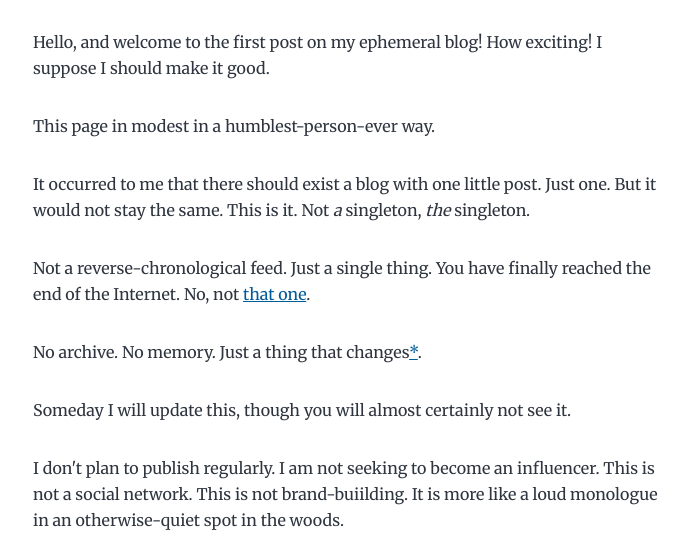
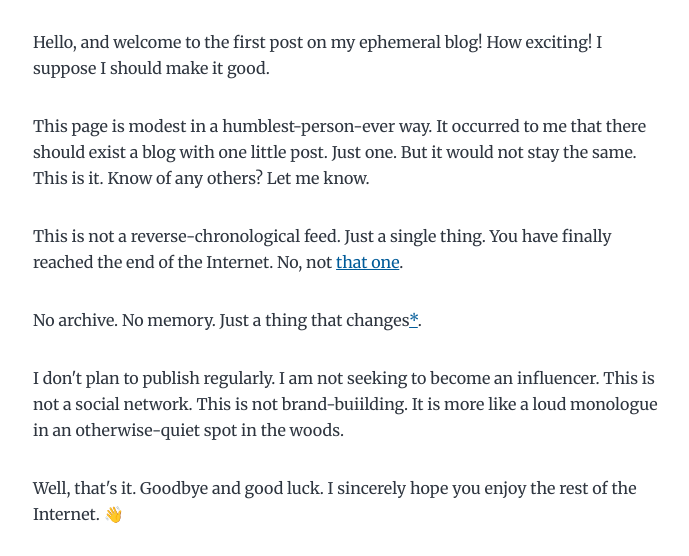
Before and after one commit to lucasgonze/ephemerablog, a Gatsby site: page /one-and-only/ in a window 1280 px wide. Shown: the part 211-767 px from the top of the page, without its empty margins (291-980 px from the left). Built offline with nearby package versions, Linux system fonts and the light colour scheme; Gatsby itself is replaced by a stand-in of ours.

Commit message:
Update one-and-only.md

```diff
--- a/content/blog/one-and-only.md
+++ b/content/blog/one-and-only.md
@@ -6,16 +6,12 @@ description: "When Candide meets up with his old tutor Pangloss, the latter is i
 
 Hello, and welcome to the first post on my ephemeral blog!  How exciting! I suppose I should make it good.
 
-This page in modest in a humblest-person-ever way.
+This page is modest in a humblest-person-ever way. It occurred to me that there should exist a blog with one little post. Just one. But it would not stay the same. This is it. Know of any others? Let me know.
 
-It occurred to me that there should exist a blog with one little post. Just one. But it would not stay the same. This is it. Not *a* singleton, *the* singleton.
-
-Not a reverse-chronological feed. Just a single thing. You have finally reached the end of the Internet. No, not [that one](http://hmpg.net/ "there").
+This is not a reverse-chronological feed. Just a single thing. You have finally reached the end of the Internet. No, not [that one](http://hmpg.net/ "there").
 
 No archive. No memory. Just a thing that changes[*](https://ephemerablog.vercel.app/rss.xml).
 
-Someday I will update this, though you will almost certainly not see it.
-
 I don't plan to publish regularly. I am not seeking to become an influencer. This is not a social network. This is not brand-buiilding. It is more like a loud monologue in an otherwise-quiet spot in the woods.
 
- You could come back but you won't, except by accident. Goodbye and good luck. I sincerely hope you enjoy the rest of the Internet. 👋
+Well, that's it. Goodbye and good luck. I sincerely hope you enjoy the rest of the Internet. 👋
```
